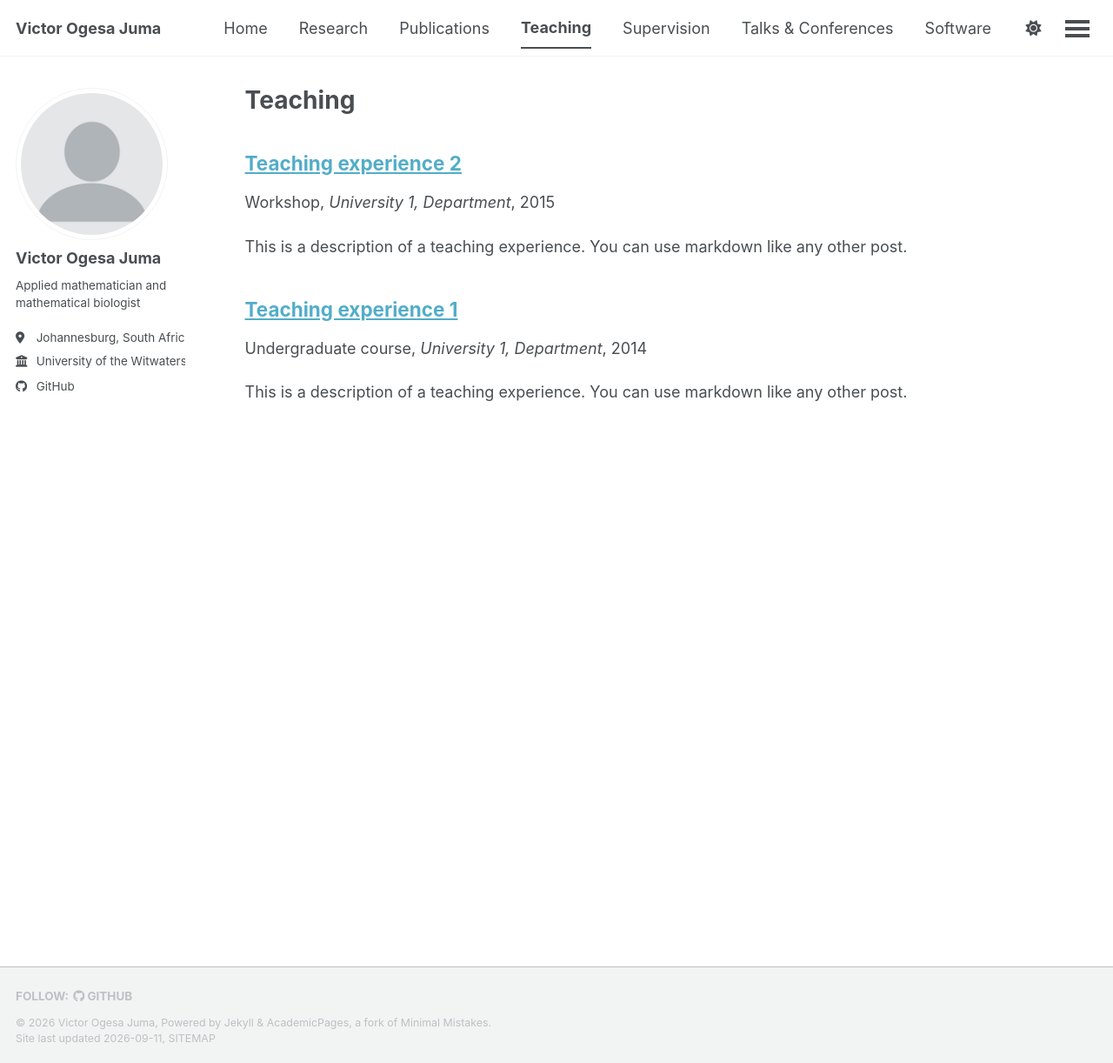
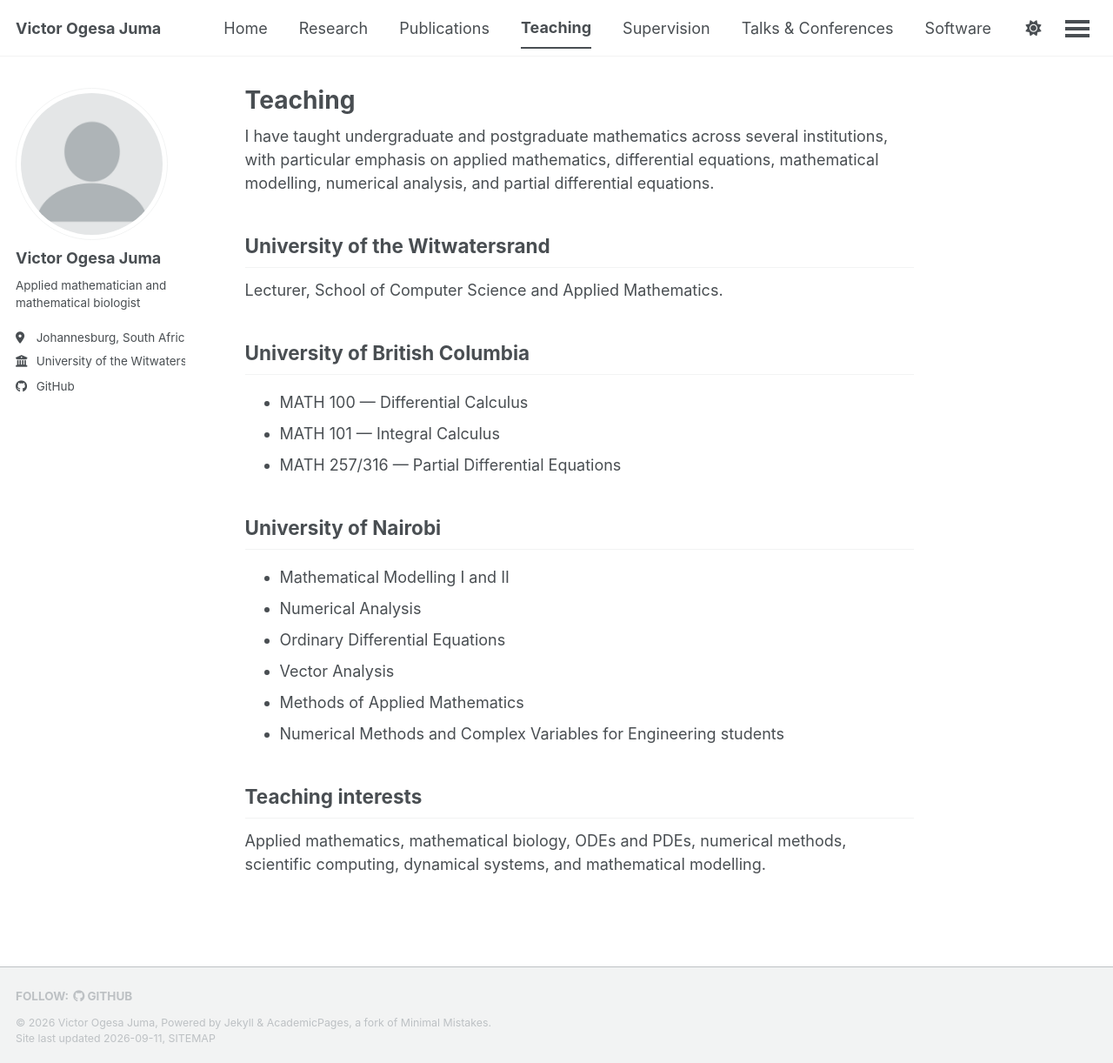
Before and after one commit to vjuma23/vjuma23.github.io, a Jekyll site: the page built from _pages/teaching.html, in a window 1280 px wide and 1222 px high. Shown: the whole window at 87% size. Built offline with Jekyll 4.4.1, drawn with Linux system fonts in a browser that asks for light colours; a style sheet for code colours, icons or effects is not loaded.

Commit message:
Write teaching page

```diff
--- a/_pages/teaching.html
+++ b/_pages/teaching.html
@@ -1,12 +1,31 @@
 ---
-layout: archive
+layout: single
 title: "Teaching"
 permalink: /teaching/
 author_profile: true
 ---
 
-{% include base_path %}
+<p>I have taught undergraduate and postgraduate mathematics across several institutions, with particular emphasis on applied mathematics, differential equations, mathematical modelling, numerical analysis, and partial differential equations.</p>
 
-{% for post in site.teaching reversed %}
-  {% include archive-single.html %}
-{% endfor %}
+<h2>University of the Witwatersrand</h2>
+<p>Lecturer, School of Computer Science and Applied Mathematics.</p>
+
+<h2>University of British Columbia</h2>
+<ul>
+  <li>MATH 100 — Differential Calculus</li>
+  <li>MATH 101 — Integral Calculus</li>
+  <li>MATH 257/316 — Partial Differential Equations</li>
+</ul>
+
+<h2>University of Nairobi</h2>
+<ul>
+  <li>Mathematical Modelling I and II</li>
+  <li>Numerical Analysis</li>
+  <li>Ordinary Differential Equations</li>
+  <li>Vector Analysis</li>
+  <li>Methods of Applied Mathematics</li>
+  <li>Numerical Methods and Complex Variables for Engineering students</li>
+</ul>
+
+<h2>Teaching interests</h2>
+<p>Applied mathematics, mathematical biology, ODEs and PDEs, numerical methods, scientific computing, dynamical systems, and mathematical modelling.</p>
```
